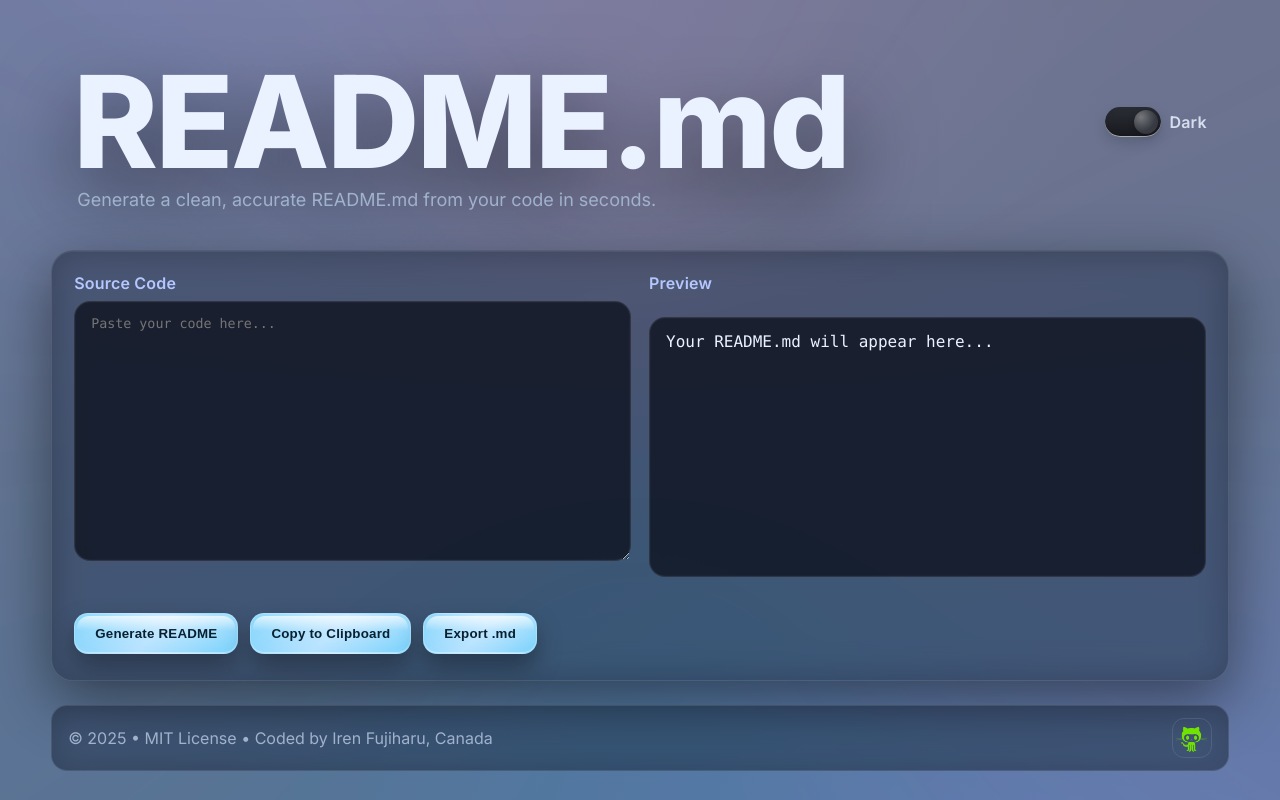
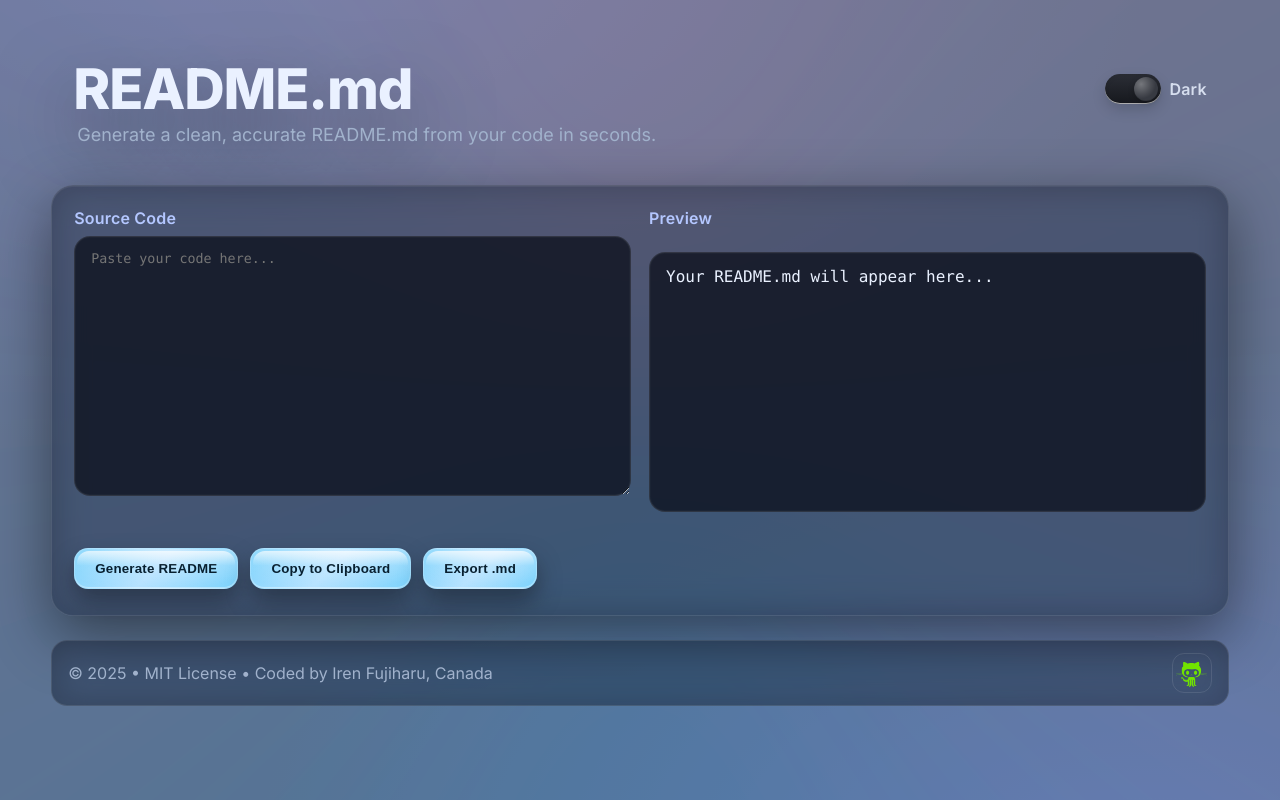
Before and after one commit to IrenFuji/ai-readme-generator, a website: page index.html in a window 1280 px wide. Drawn offline with Linux system fonts and the light colour scheme.

Commit message:
fix for title font

```diff
--- a/style.css
+++ b/style.css
@@ -108,7 +108,7 @@ body {
   margin: 0;
   font-weight: 800;
   letter-spacing: -0.02em;
-  font-size: clamp(56px, 12vw, 128px);
+  font-size: clamp(56px, 4vw, 128px);
   line-height: 0.9;
   text-shadow: 0 30px 80px rgba(0, 0, 0, 0.55);
 }
```
